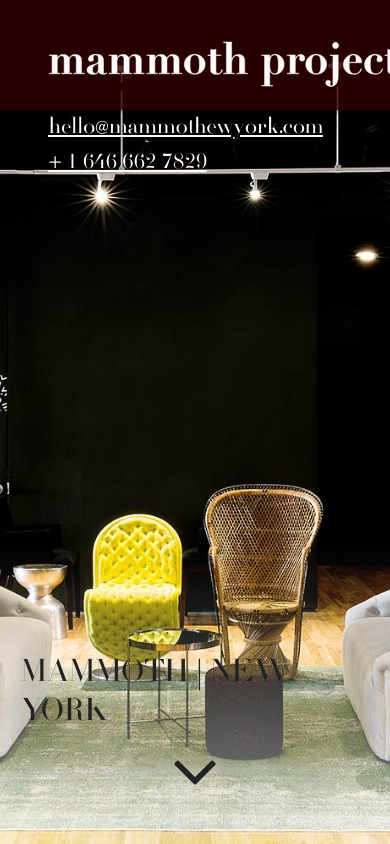
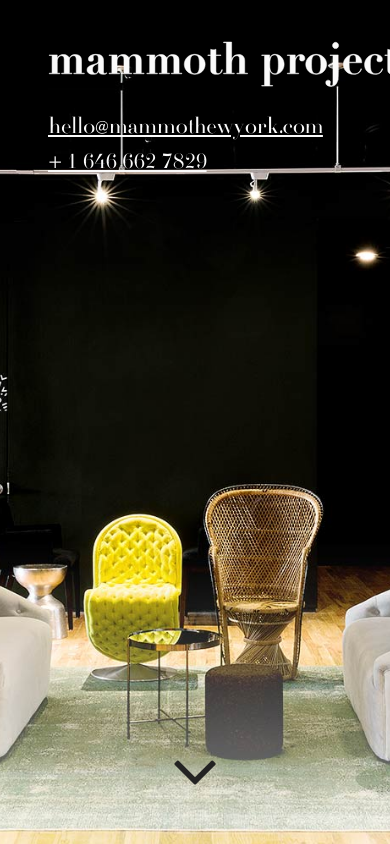
Before and after one commit to vaMuchenje/mammoth, a PHP site: page / in a window 390 px wide. Run offline with PHP 8.4, Linux system fonts and the light colour scheme; data that the repository does not hold is empty; some libraries are stand-ins or nearby versions.

Commit message:
remove header background

```diff
--- a/css/style.css
+++ b/css/style.css
@@ -2239,9 +2239,8 @@ blockquote span {
     z-index: 9;
     width: 100%;
     height: 110px;
-    background: #340001;
-    background: rgba(52, 0, 1, 0.8);
-    box-shadow: 1px 1px 5px 0px rgba(0, 0, 0, 0.5); }
+
+   }
 
   .logo {
     background: none;
--- a/index.php
+++ b/index.php
@@ -62,12 +62,7 @@
 		<section id="intro" class="intro section">
 
 
-
 			<figure class="cover" style="background: url(img/hero.jpg) no-repeat center bottom; background-size: cover;">
-
-
-
-				<!-- <img src="img/hero-penthouse.jpg"> -->
 			</figure>
 
 
@@ -77,13 +72,9 @@
  		<a href="tel:1-646-662-7829">+ 1 646 662 7829</a></p>
  		</div>
 
-			<!--<div class="container center">-->
 				<div class="container">
 
-
-
-
-				<h1 class="fadein" data-delay=".8">MAMMOTH | New York</h1>
+				<!--<h1 class="fadein" data-delay=".8">MAMMOTH | New York</h1>-->
 				<p class="fadein" data-delay="1.4"></span></p>
 			</div>
 		</section>
```
